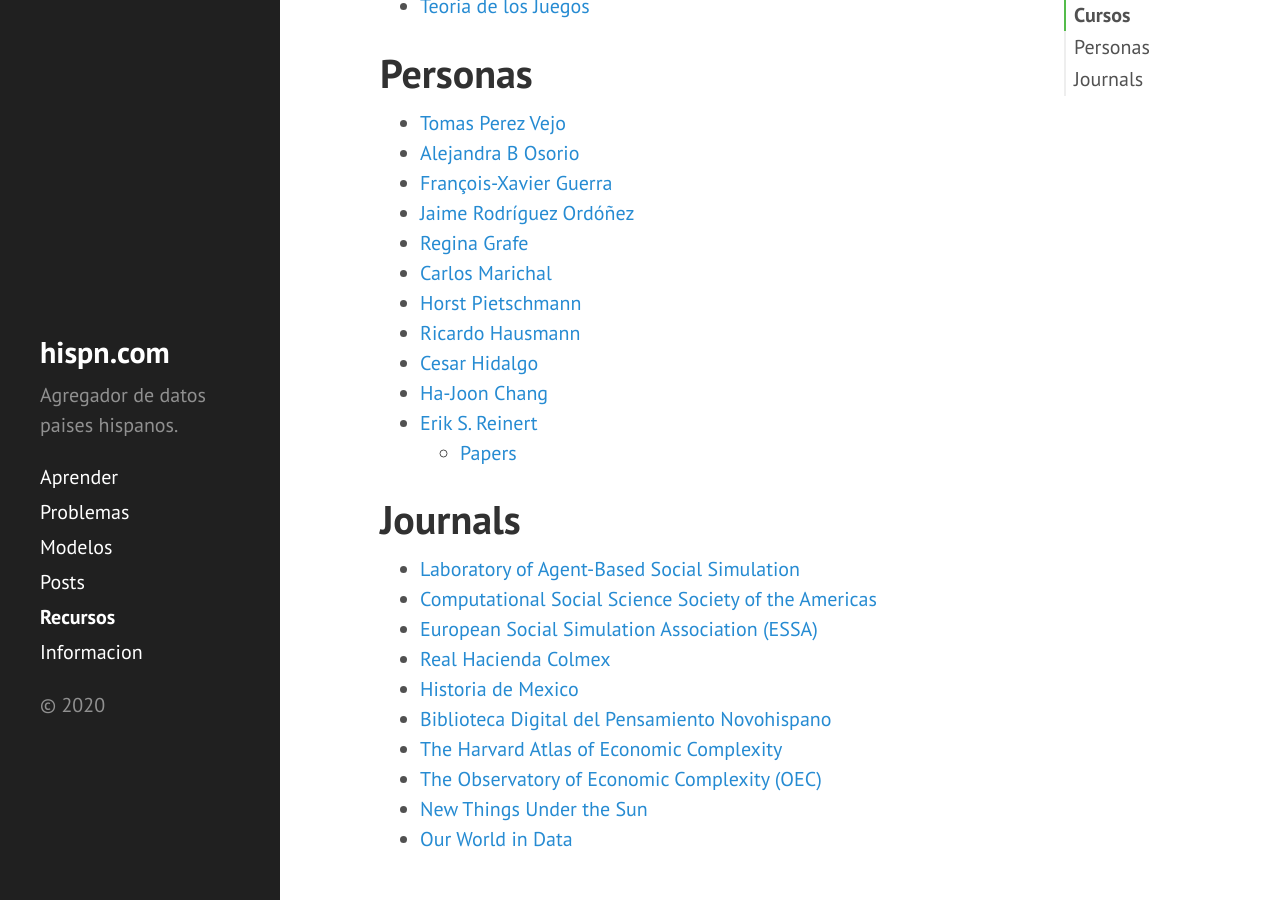
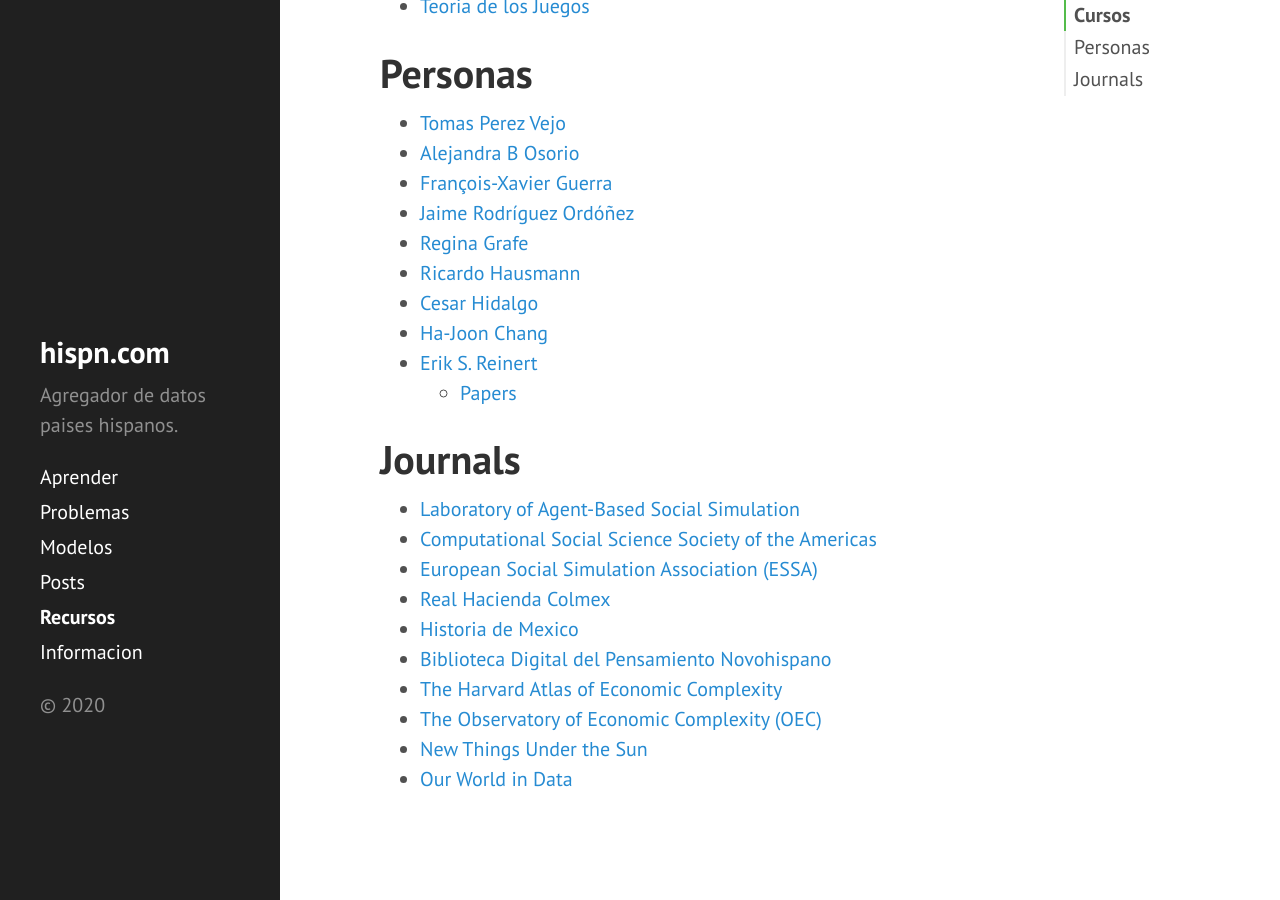
Before and after one commit to DanielBremont/hispn.github.io, a Jekyll site: the page built from pages/recursos.md, in a window 1280 px wide and 900 px high, scrolled down 336 px. Built offline with Jekyll 4.4.1, drawn with Linux system fonts in a browser that asks for light colours.

Commit message:
Nuevo commit

```diff
--- a/pages/recursos.md
+++ b/pages/recursos.md
@@ -20,8 +20,6 @@ orden: 7
 - [François-Xavier Guerra](https://es.wikipedia.org/wiki/Fran%C3%A7ois-Xavier_Guerra)
 - [Jaime Rodríguez Ordóñez](https://es.wikipedia.org/wiki/Jaime_Rodr%C3%ADguez_Ord%C3%B3%C3%B1ez)
 - [Regina Grafe](https://www.eui.eu/DepartmentsAndCentres/HistoryAndCivilization/People/Professors/Grafe)
-- [Carlos Marichal](https://carlosmarichal.colmex.mx/)
-- [Horst Pietschmann](https://uni-hamburg.academia.edu/HorstPietschmann)
 - [Ricardo Hausmann](https://www.hks.harvard.edu/faculty/ricardo-hausmann)
 - [Cesar Hidalgo](https://chidalgo.com/)
 - [Ha-Joon Chang](http://hajoonchang.net/)
```
